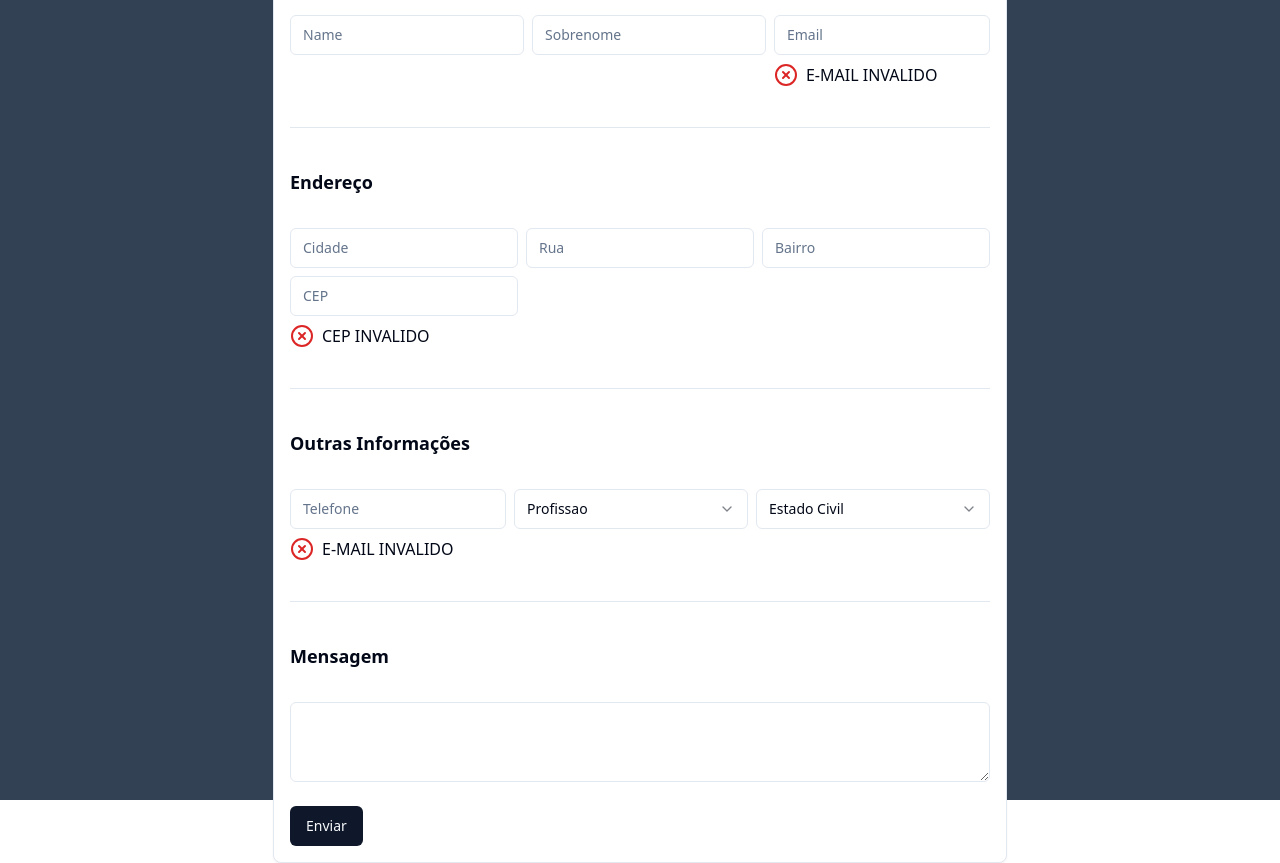
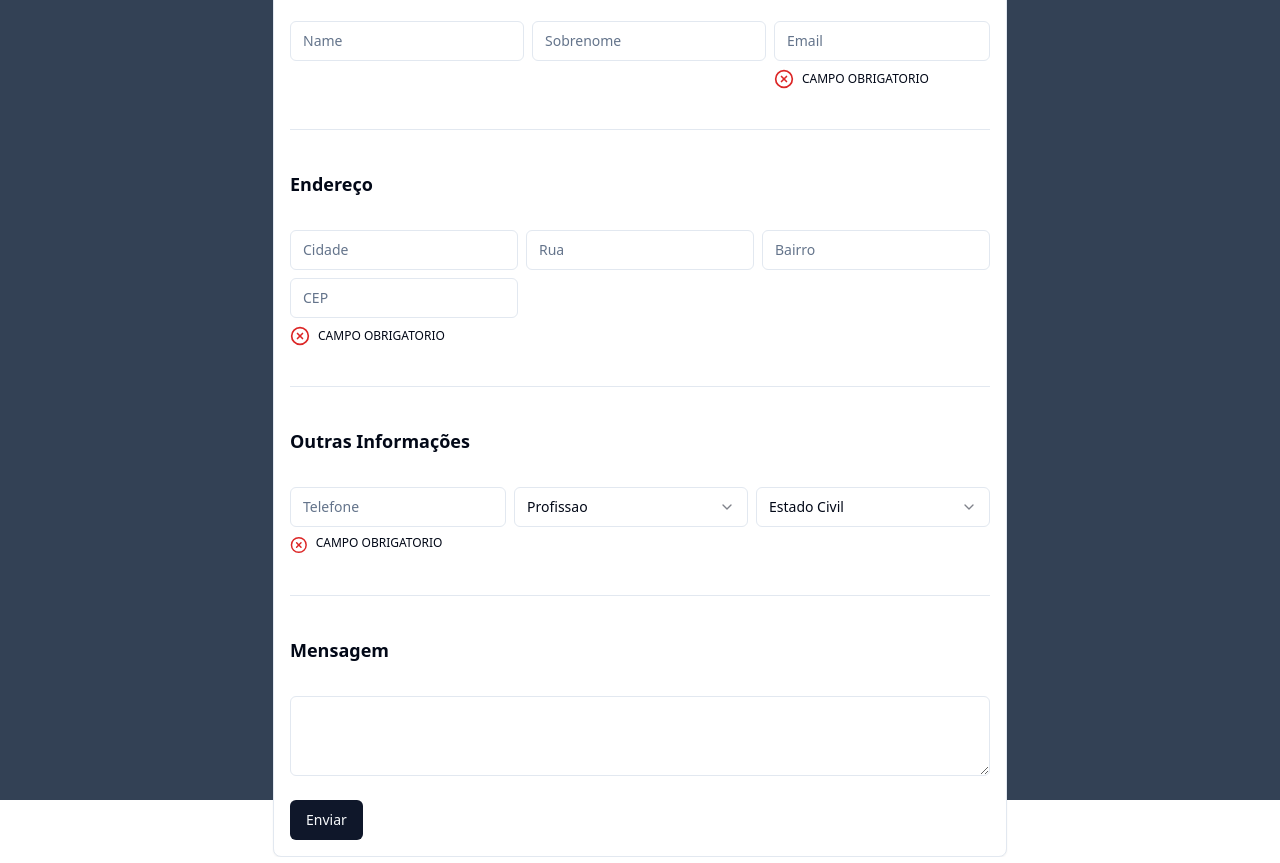
Before and after one commit to JpBurgarelli/testeForm, a React (Vite) app: page / in a window 1280 px wide. Both pictures are taken after a click on the button "Enviar". Built offline with nearby package versions, Linux system fonts and the light colour scheme.

Commit message:
improve zod validation

```diff
--- a/src/App.tsx
+++ b/src/App.tsx
@@ -29,29 +29,44 @@ function App() {
  const [estadoCivil, setEstadoCivil] = useState("");
  const [profisao, setProfissao] = useState("");
  const [description, setDescription] = useState("");
- const [emailError, setEmailError] = useState(false);
- const [telefoneError, setTelefoneError] = useState(false);
- const [cepError, setCepError] = useState(false);
+
+ //Validation
+ const [emailError, setEmailError] = useState<boolean>(false);
+ const [emailErrorMessage, setemailErrorMessage] = useState<string>();
+
+ const [telefoneError, setTelefoneError] = useState<boolean>(false);
+ const [telefoneErrorMessage, setTelefoneErrorMessage] = useState<string>();
+
+ const [cepError, setCepError] = useState<boolean>(false);
+ const [cepErrorMessage, setCepErrorMessage] = useState<string>();
 
  const emailValidationSchema = z.object({
   email: z
    .string()
-   .min(1, { message: "This is required" })
-   .email({ message: "Must be a valid email" }),
+   .min(1, { message: "Campo obrigatorio" })
+   .email({ message: "Deve ser um email valido" }),
  });
 
  const cepValidationSchema = z.object({
-  cep: z
-   .string()
-   .min(8, { message: "CEP deve ter 8 dígitos" })
-   .max(8, { message: "CEP deve ter 8 dígitos" }),
+  cep: z.coerce
+   .number()
+   .int({ message: "O numero nao deve ser decimal" })
+   .nonnegative({ message: "O nummero deve ser postivo" })
+   .min(1, { message: "Campo obrigatorio" })
+   .refine((i) => i.toString().length == 8, {
+    message: "Deve haver 8 digitos",
+   }),
  });
 
  const telefoneValidationSchema = z.object({
-  telefone: z
-   .string()
-   .min(10, { message: "Telefone deve ter pelo menos 10 dígitos" })
-   .max(11, { message: "Telefone deve ter no máximo 11 dígitos" }),
+  telefone: z.coerce
+   .number()
+   .int({ message: "O numero nao deve ser decimal" })
+   .nonnegative({ message: "O nummero deve ser postivo" })
+   .min(1, { message: "Campo obrigatorio" })
+   .refine((i) => i.toString().length > 9, {
+    message: "Deve ter pelo menos 10 digitos",
+   }),
  });
 
  const handleOnSubmit = (e: any) => {
@@ -71,18 +86,24 @@ function App() {
    setEmailError(false);
   } else {
    setEmailError(true);
+   const firstErrorMessage = emailValidationResult.error.errors[0].message;
+   setemailErrorMessage(firstErrorMessage);
   }
 
   if (telefoneValidationResult.success) {
    setTelefoneError(false);
   } else {
    setTelefoneError(true);
+   const firstErrorMessage = telefoneValidationResult.error.errors[0].message;
+   setTelefoneErrorMessage(firstErrorMessage);
   }
 
   if (cepValidationResult.success) {
    setCepError(false);
   } else {
    setCepError(true);
+   const firstErrorMessage = cepValidationResult.error.errors[0].message;
+   setCepErrorMessage(firstErrorMessage);
   }
 
   console.log(
@@ -123,7 +144,7 @@ function App() {
  };
 
  return (
-  <div className="bg-slate-700 w-full h-screen flex items-center justify-center">
+  <div className="bg-slate-700  w-full h-screen flex items-center justify-center">
    <Card className="p-4 flex flex-col gap-6 items-start">
     <h2 className="text-lg font-bold mb-2">Informações Pessoais</h2>
     <div className="flex gap-2">
@@ -146,8 +167,8 @@ function App() {
       />
       {emailError && (
        <div className="flex gap-2 items-center">
-        <CircleX className="text-red-600" />
-        <p className="uppercase">e-mail invalido</p>
+        <CircleX size={20} className="text-red-600" />
+        <p className="uppercase text-xs">{emailErrorMessage}</p>
        </div>
       )}
      </div>
@@ -183,8 +204,8 @@ function App() {
       />
       {cepError && (
        <div className="flex gap-2 items-center">
-        <CircleX className="text-red-600" />
-        <p className="uppercase">CEP invalido</p>
+        <CircleX size={20} className="text-red-600" />
+        <p className="uppercase text-xs">{cepErrorMessage}</p>
        </div>
       )}
      </div>
@@ -201,9 +222,9 @@ function App() {
        placeholder="Telefone"
       />
       {telefoneError && (
-       <div className="flex gap-2 items-center">
-        <CircleX className="text-red-600" />
-        <p className="uppercase">e-mail invalido</p>
+       <div className="flex gap-2 items-start">
+        <CircleX size={20} className="text-red-600" />
+        <p className="uppercase w-full text-xs">{telefoneErrorMessage}</p>
        </div>
       )}
      </div>
```
Also changed, not shown: 5 other files (tests, documents, lock files or other folders).
